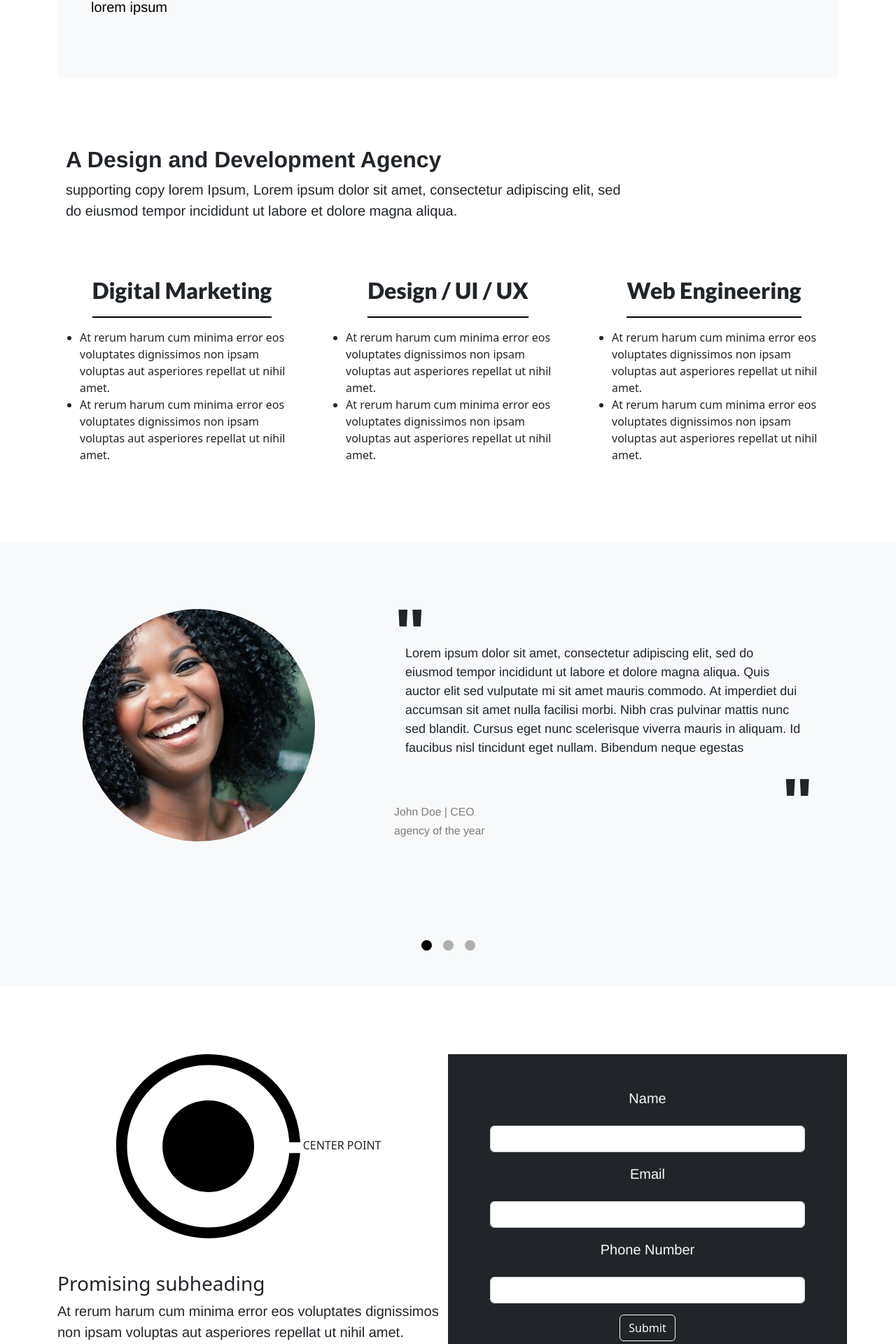
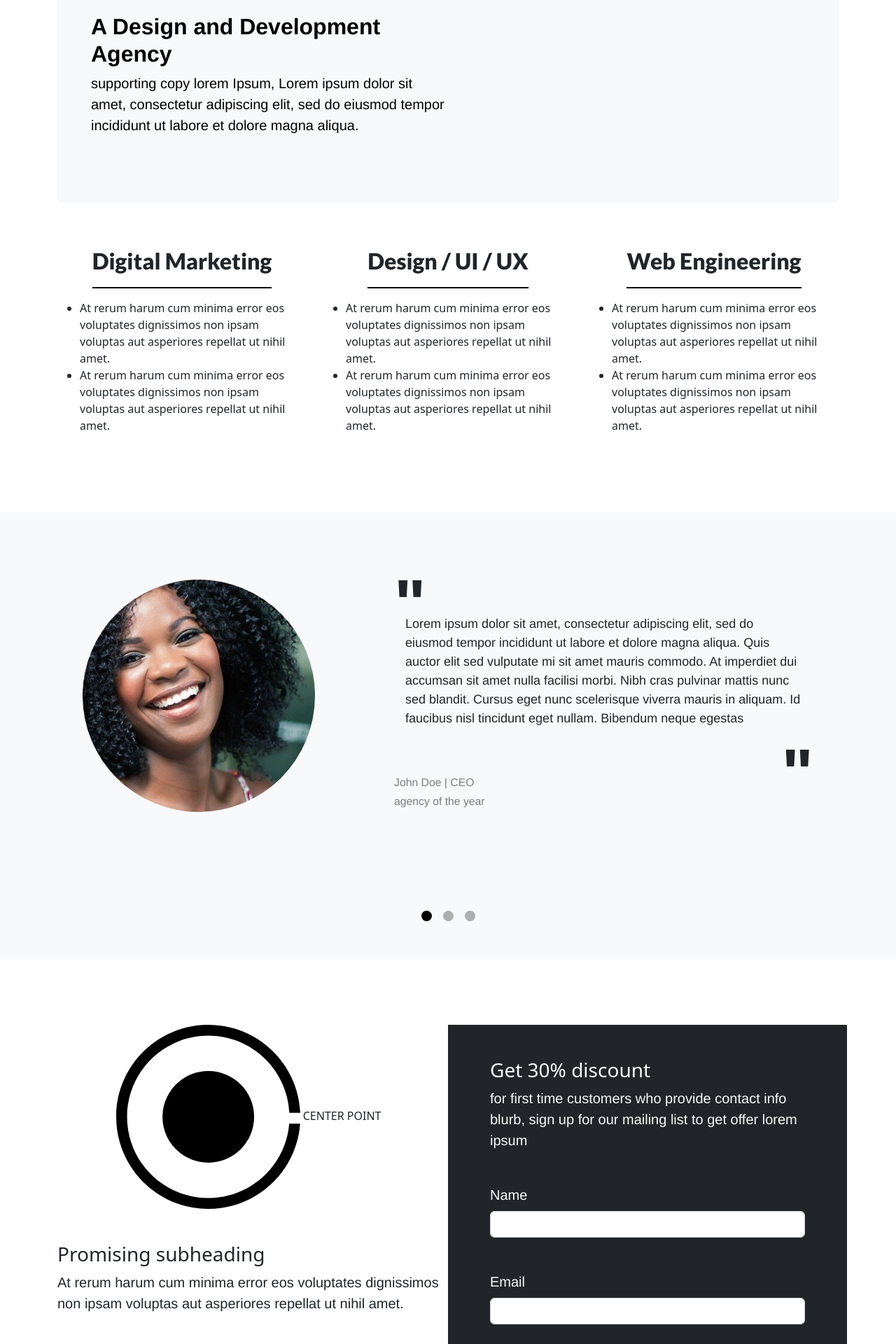
Before and after one commit to chips-ahoy-developement/landing-page, a React (Create React App) app: page / in a window 1280 px wide. Shown: the part 371-2291 px from the top of the page at 70% size. Built offline with nearby package versions, Linux system fonts and the light colour scheme.

Commit message:
form styling

```diff
--- a/src/App.js
+++ b/src/App.js
@@ -15,14 +15,12 @@ function App() {
               We are here
               <br /> to help
             </h1>
-            <p className="text-start">lorem ipsum</p>
+            {/* <p className="text-start">lorem ipsum</p> */}
           </div>
           <div className="col">
             <img src="#" alt="" />
           </div>
-        </Jumbotron>
-        <div className="row mb-5 mt-5">
-          <div className="col-sm-12 col-md-9 text-start mt-5 mb-5 px-4 promising-subheading">
+          <div className="col-sm-12 col-md-6 text-start mb-5 promising-subheading">
             <h2>A Design and Development Agency</h2>
             <p>
               supporting copy lorem Ipsum, Lorem ipsum dolor sit amet,
@@ -30,6 +28,16 @@ function App() {
               labore et dolore magna aliqua.{" "}
             </p>
           </div>
+        </Jumbotron>
+        <div className="row mb-5 mt-5">
+          {/* <div className="col-sm-12 col-md-9 text-start mt-5 mb-5 px-4 promising-subheading">
+            <h2>A Design and Development Agency</h2>
+            <p>
+              supporting copy lorem Ipsum, Lorem ipsum dolor sit amet,
+              consectetur adipiscing elit, sed do eiusmod tempor incididunt ut
+              labore et dolore magna aliqua.{" "}
+            </p>
+          </div> */}
 
           <div className="col-sm-12 col-md-4 mt-3 mb-5">
             <p className="subheader">
--- a/src/components/carousel/Carousel.js
+++ b/src/components/carousel/Carousel.js
@@ -49,7 +49,7 @@ function CarouselSlider() {
               faucibus nisl tincidunt eget nullam. Bibendum neque
               egestas
             </p>
-            <p className="quoteMark text-end">"</p>
+            <p className="quoteMark text-end mt-5">"</p>
             <p className='text-start'><small className='text-black-50'>John Doe | CEO<br />agency of the year</small></p>
           </div>
         </div>
@@ -74,7 +74,7 @@ function CarouselSlider() {
               faucibus nisl tincidunt eget nullam. Bibendum neque
               egestas
             </p>
-            <p className="quoteMark text-end">"</p>
+            <p className="quoteMark text-end mt-5">"</p>
             <p className='text-start'><small className='text-black-50'>John Doe | CEO<br />agency of the year</small></p>
           </div>
         </div>
--- a/src/components/form/Form.js
+++ b/src/components/form/Form.js
@@ -3,9 +3,11 @@ import React from "react";
 const Form = () => {
   return (
     <form className="p-5">
-    <div className="mb-3">
-        <label for="name" className="form-label  text-light">
-         <p> Name</p>
+    <h3 className="text-light text-start">Get 30% discount </h3>
+    <p className="text-light text-start mb-5">for first time customers who provide contact info blurb, sign up for our mailing list to get offer lorem ipsum</p>
+    <div className="mb-5">
+        <label for="name" className="form-label  text-light text-start" style={{width:"100%"}}>
+         <p className="mb-0"> Name</p>
         </label>
         <input
           type="name"
@@ -15,9 +17,9 @@ const Form = () => {
         />
 
       </div>
-      <div className="mb-3">
-        <label for="exampleInputEmail1" className="form-label text-start text-light">
-          <p>Email</p>
+      <div className="mb-5">
+        <label for="exampleInputEmail1" className="form-label  text-light text-start" style={{width:"100%"}}>
+          <p className="mb-0">Email</p>
         </label>
         <input
           type="email"
@@ -27,9 +29,9 @@ const Form = () => {
         />
 
       </div>
-      <div className="mb-3">
-        <label for="exampleInputPassword1" className="form-label text-start text-light">
-          <p>Phone Number</p>
+      <div className="mb-5">
+        <label for="exampleInputPassword1" className="form-label  text-light text-start" style={{width:"100%"}}>
+          <p className="mb-0">Phone Number (optional)</p>
         </label>
         <input
           type="password"
```
